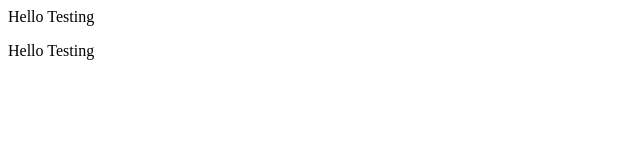
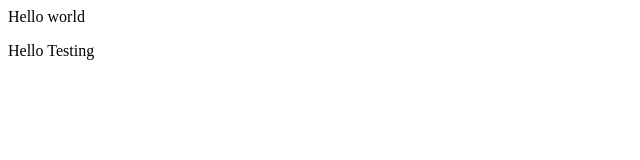
Before and after one commit to AKHILESHPRATAP96/Testing, a plain HTML site: page index.html in a window 1280 px wide. Shown: the full height of the page, 0-640 px from the left. Drawn offline with Linux system fonts and the light colour scheme.

Commit message:
Modify p tag

```diff
--- a/index.html
+++ b/index.html
@@ -5,7 +5,7 @@
     <title>Document</title>
   </head>
   <body>
-    <p>Hello Testing</p>
+    <p>Hello world</p>
     <p>Hello Testing</p>
   </body>
 </html>
```
